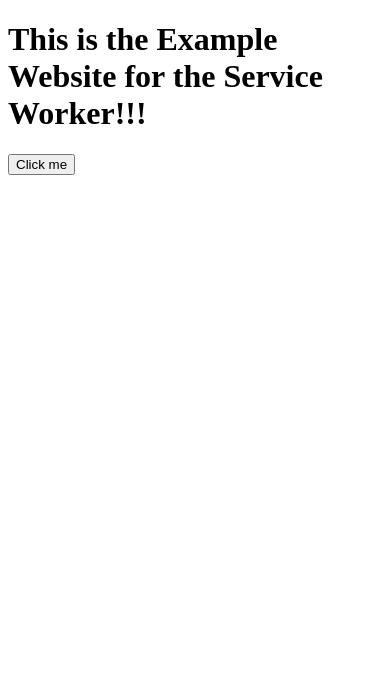
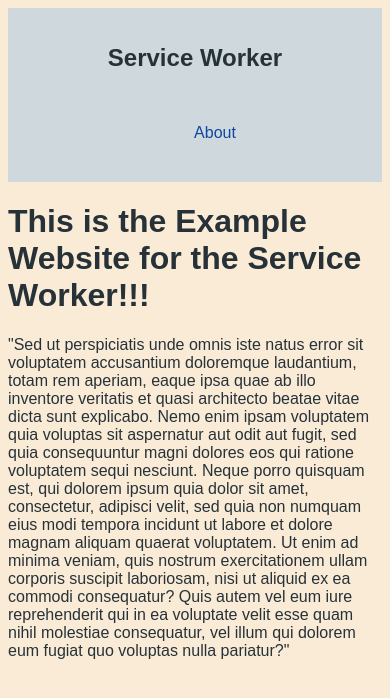
Before and after one commit to shilu10/Service-Worker, a website: page public/index.html in a window 390 px wide. Drawn offline with Linux system fonts and the light colour scheme.

Commit message:
initial3

```diff
--- a/app.js
+++ b/app.js
@@ -7,6 +7,10 @@ app.get('/', (req, res) => {
     res.sendFile('index.html')
 })
 
+app.get('/about', (req, res) => {
+    res.sendFile('about.html')
+})
+
 
 app.listen(port = 2000, () => {
     console.log("Server is running on port 2000")
--- a/package.json
+++ b/package.json
@@ -18,6 +18,7 @@
   },
   "homepage": "https://github.com/shilu10/Service-Worker#readme",
   "dependencies": {
-    "express": "^4.18.1"
+    "express": "^4.18.1",
+    "nodemon": "^2.0.16"
   }
 }
--- a/public/index.html
+++ b/public/index.html
@@ -6,12 +6,21 @@
     </head>
 
     <body>
+        <nav>
+            <h2>Service Worker</h2>
+            <ul>
+              <li><a href="/about">About</a></li>
+
+            </ul>
+          </nav>
+
         <header>
             <h1>This is the Example Website for the Service Worker!!!</h1>
-            <nav>
-                <button>Click me</button>
-            </nav>
         </header>
+
+        <p>
+            "Sed ut perspiciatis unde omnis iste natus error sit voluptatem accusantium doloremque laudantium, totam rem aperiam, eaque ipsa quae ab illo inventore veritatis et quasi architecto beatae vitae dicta sunt explicabo. Nemo enim ipsam voluptatem quia voluptas sit aspernatur aut odit aut fugit, sed quia consequuntur magni dolores eos qui ratione voluptatem sequi nesciunt. Neque porro quisquam est, qui dolorem ipsum quia dolor sit amet, consectetur, adipisci velit, sed quia non numquam eius modi tempora incidunt ut labore et dolore magnam aliquam quaerat voluptatem. Ut enim ad minima veniam, quis nostrum exercitationem ullam corporis suscipit laboriosam, nisi ut aliquid ex ea commodi consequatur? Quis autem vel eum iure reprehenderit qui in ea voluptate velit esse quam nihil molestiae consequatur, vel illum qui dolorem eum fugiat quo voluptas nulla pariatur?"
+        </p>
 
     </body>
     <script src="index.js"></script>
--- a/public/style.css
+++ b/public/style.css
@@ -0,0 +1,50 @@
+HTML CSSResult Skip Results Iframe
+EDIT ON
+* {
+  padding: 0;
+  margin: 0;
+}
+
+body {
+  font-family: Arial, Tahoma, Serif;
+  color: #263238;
+  background-color: antiquewhite;
+}
+
+nav {
+  display: flex;
+  justify-content:space-between;
+  align-items: center;
+  padding: 1rem 2rem;
+  background: #cfd8dc;
+}
+
+nav ul {
+  display: flex;
+  list-style: none;
+}
+
+nav li {
+  padding-left: 1rem;
+}
+
+nav a {
+  text-decoration: none;
+  color: #0d47a1
+}
+
+ /*
+  Extra small devices (phones, 600px and down)
+*/
+@media only screen and (max-width: 600px) {
+  nav {
+    flex-direction: column;
+  }
+  nav ul {
+    flex-direction: column;
+    padding-top: 0.5rem;
+  }
+  nav li {
+    padding: 0.5rem 0;
+  }
+}
```
Also changed, not shown: public/about.html (added, +9 -0 lines), 1 other file.
